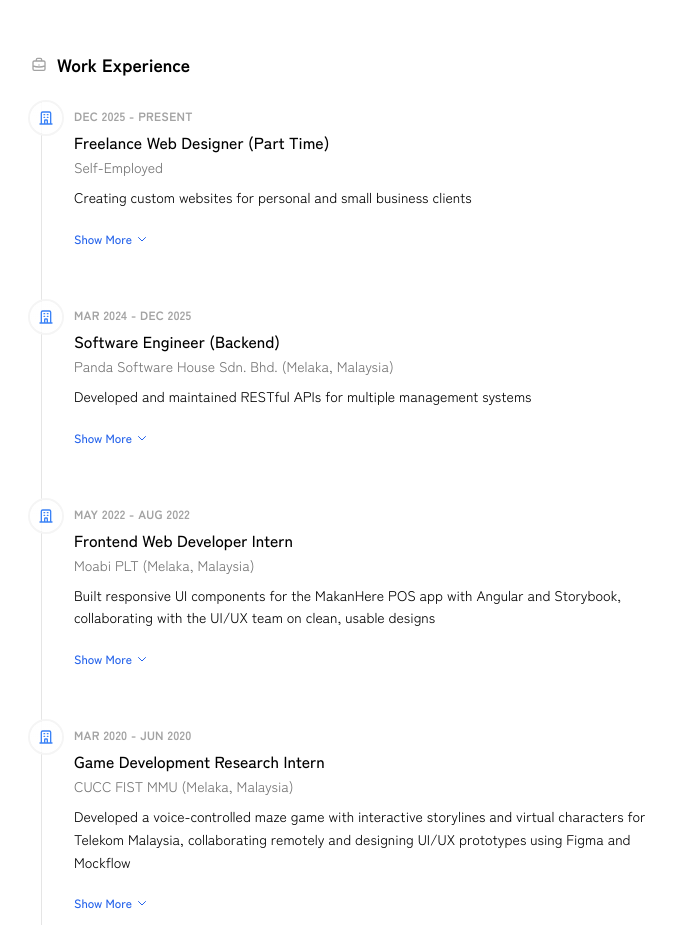
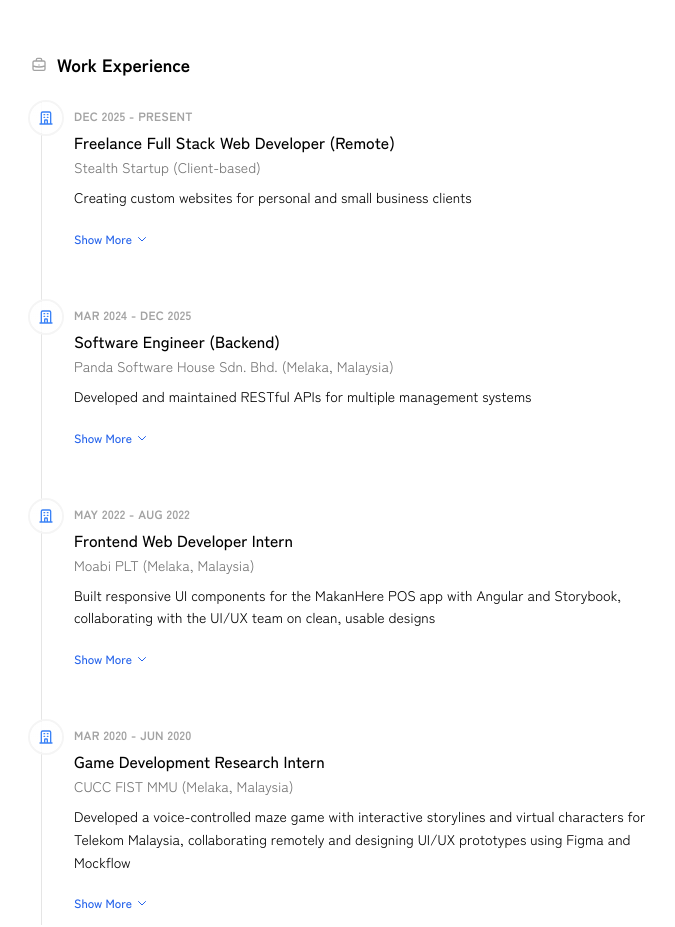
Before and after one commit to qjy02/vivianquekjiayi, a Nuxt app: page / in a window 1280 px wide. Shown: the part 2480-3407 px from the top of the page, without its empty margins (299-974 px from the left). Built offline with nearby package versions, Linux system fonts and the light colour scheme.

Commit message:
Update: Work Experience Changes

```diff
--- a/app/pages/index.vue
+++ b/app/pages/index.vue
@@ -620,8 +620,8 @@ const projects = [
 const workExperiences = [
   {
     year: 'Dec 2025 - Present',
-    role: 'Freelance Web Designer (Part Time)',
-    company: 'Self-Employed',
+    role: 'Freelance Full Stack Web Developer (Remote)',
+    company: 'Stealth Startup (Client-based)',
     points: [
       'Build responsive personal and business webpages for clients using HTML/Tailwind CSS, JavaScript, and modern frameworks',
       'Work directly with clients to deliver clean, functional webpages that meet their specific requirements'
```
